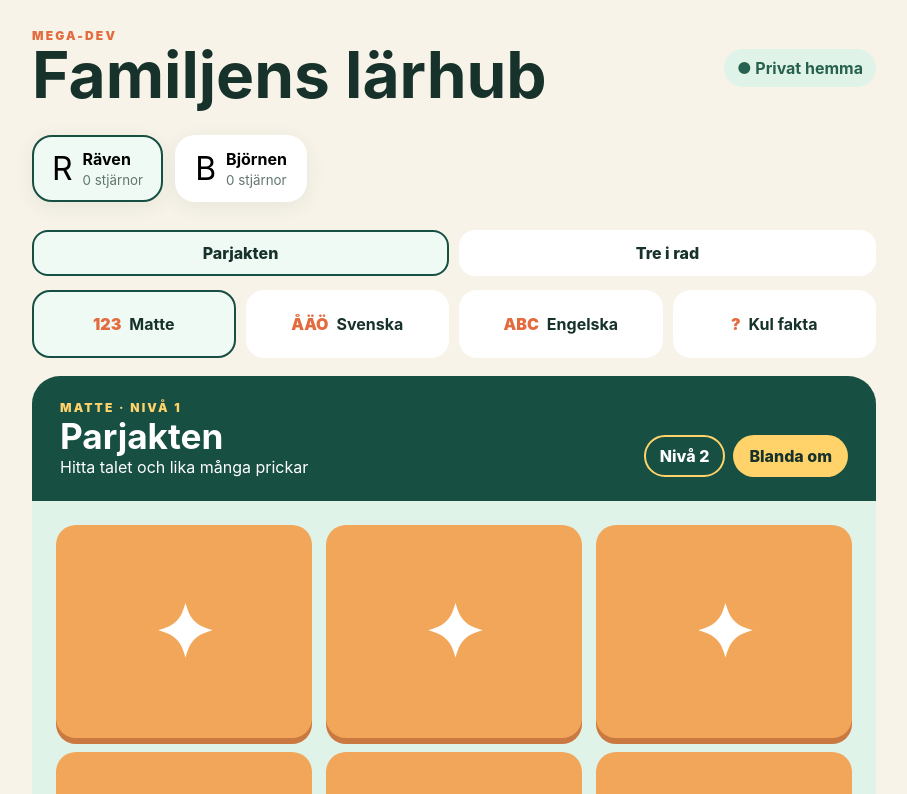
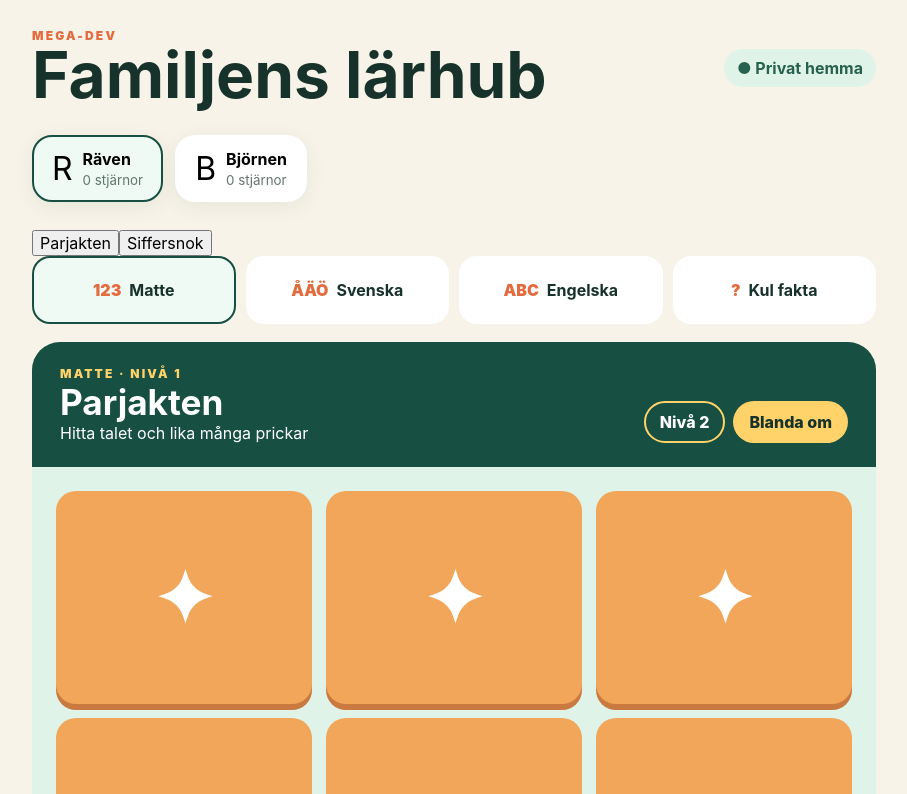
Before and after one commit to st0nken-spec/Mega-dev, a React (Vite) app: page / in a window 1280 px wide. Shown: the top 794 px of the page, without its empty margins (186-1093 px from the left). Built offline with nearby package versions, Linux system fonts and the light colour scheme.

Commit message:
Integrate Siffersnok learning game

```diff
--- a/src/App.tsx
+++ b/src/App.tsx
@@ -5,13 +5,12 @@ import { HubNav, type Hub } from './components/HubNav'
 import { ProfilePicker } from './components/ProfilePicker'
 import { CreateHub } from './features/create/CreateHub'
 import { MatchingGame } from './features/matching/MatchingGame'
-import { TicTacToe } from './features/play/TicTacToe'
-type PlayMode = 'matching' | 'tictactoe'
+import { SnakeGame } from './features/play/SnakeGame'
 export default function App(){
   const [profiles,setProfiles]=useState<Profile[]>(()=>loadProfiles(localStorage.getItem('mega-profiles')))
   const [activeId,setActiveId]=useState(profiles[0].id)
   const [hub,setHub]=useState<Hub>('play')
-  const [playMode,setPlayMode]=useState<PlayMode>('matching')
+  const [playMode,setPlayMode]=useState<'matching'|'snake'>('matching')
   const award=()=>setProfiles(items=>{const updated=awardStar(items,activeId);localStorage.setItem('mega-profiles',JSON.stringify(updated));return updated})
-  return <main><header><div><p className="eyebrow">MEGA-DEV</p><h1>Familjens lärhub</h1></div><span className="private">● Privat hemma</span></header><ProfilePicker profiles={profiles} activeId={activeId} onSelect={setActiveId}/>{hub==='play'?<><nav className="mode-switch" aria-label="Välj spel"><button className={playMode==='matching'?'active':''} onClick={()=>setPlayMode('matching')} aria-pressed={playMode==='matching'}>Parjakten</button><button className={playMode==='tictactoe'?'active':''} onClick={()=>setPlayMode('tictactoe')} aria-pressed={playMode==='tictactoe'}>Tre i rad</button></nav>{playMode==='matching'?<MatchingGame onMatch={award}/>:<TicTacToe onWin={award}/>}</>:<CreateHub/>}<HubNav active={hub} onSelect={setHub}/></main>
+  return <main><header><div><p className="eyebrow">MEGA-DEV</p><h1>Familjens lärhub</h1></div><span className="private">● Privat hemma</span></header><ProfilePicker profiles={profiles} activeId={activeId} onSelect={setActiveId}/>{hub==='play'?<><section className="play-picker" aria-label="Välj spel"><button className={playMode==='matching'?'active':''} onClick={()=>setPlayMode('matching')}>Parjakten</button><button className={playMode==='snake'?'active':''} onClick={()=>setPlayMode('snake')}>Siffersnok</button></section>{playMode==='matching'?<MatchingGame onMatch={award}/>:<SnakeGame/>}</>:<CreateHub/>}<HubNav active={hub} onSelect={setHub}/></main>
 }
```
